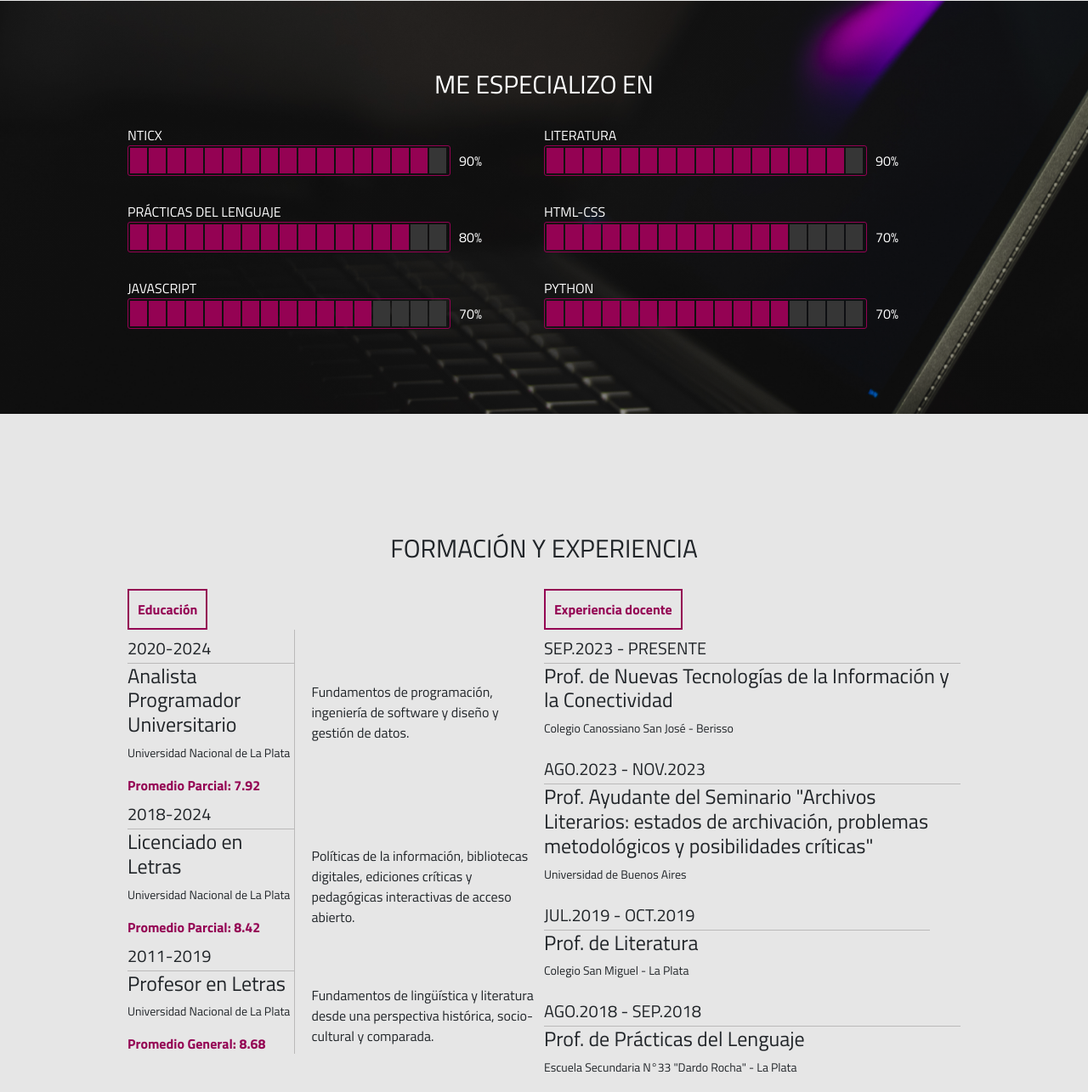
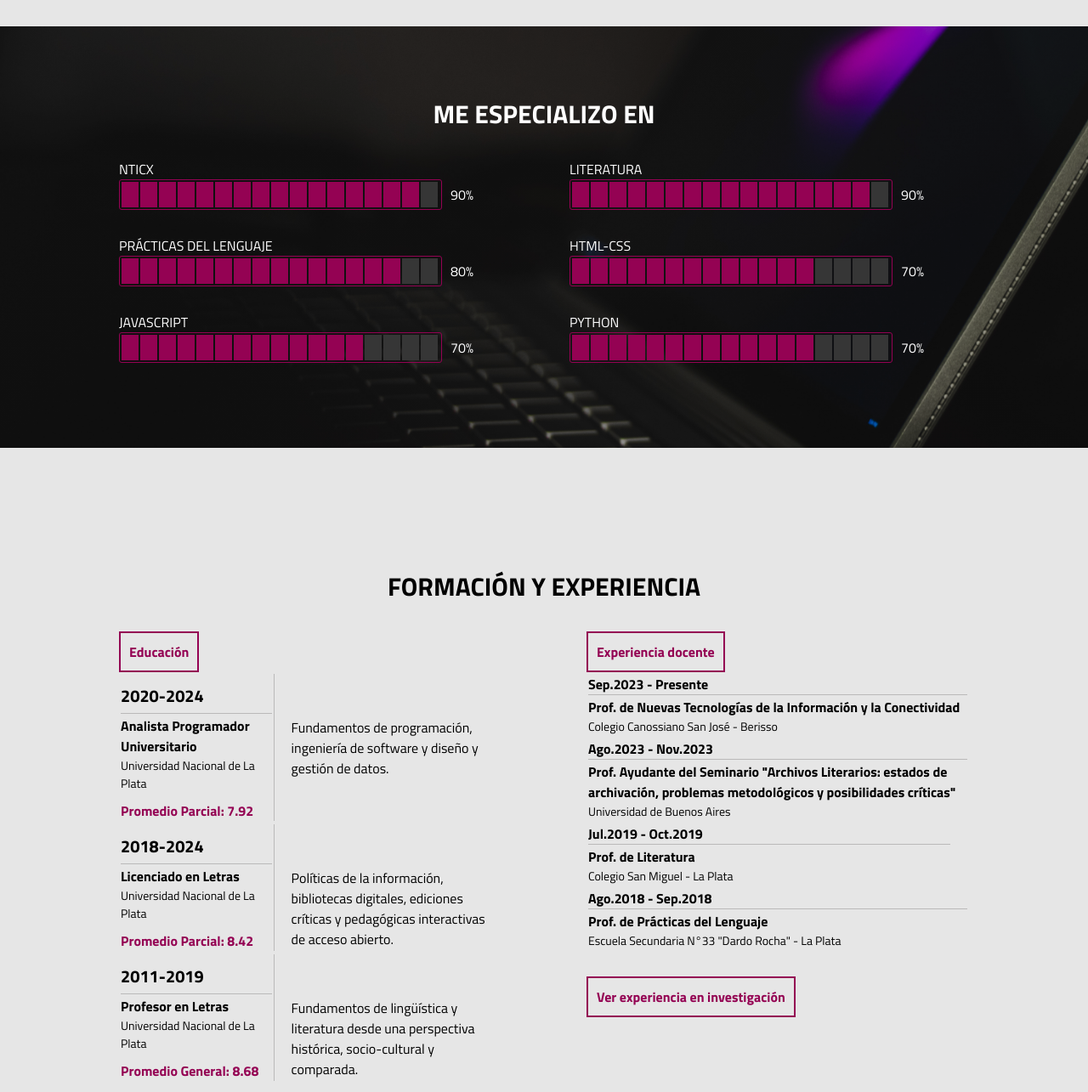
Before and after one commit to maurokeindeveloper/online, a plain HTML site: page index.html in a window 1280 px wide. Shown: the part 1018-2303 px from the top of the page at 85% size. Drawn offline with nearby package versions, Linux system fonts and the light colour scheme.

Commit message:
working with responsive design #4

```diff
--- a/index.css
+++ b/index.css
@@ -375,7 +375,7 @@
 }
 
 /* RESPONSIVE SECTION */
-@media screen and (max-width:800px) {
+@media(max-width:800px) {
     .skills .content-section .rank {
         display: block;
     }
--- a/index.html
+++ b/index.html
@@ -9,7 +9,6 @@
         crossorigin="anonymous" referrerpolicy="no-referrer" />
     <link rel="stylesheet" href="index.css">
     <title>MAURO KEIN | CV</title>
-    <link rel="stylesheet" href="https://cdn.jsdelivr.net/npm/bootstrap@5.3.2/dist/css/bootstrap.min.css">
 </head>
 
 <body>
@@ -253,7 +252,7 @@
                                 <table>
                                     <tr>
                                         <td class="data">
-                                            <h3>Sep.2023 - Presente</h3>
+                                            <h4>Sep.2023 - Presente</h4>
                                         </td>
                                     </tr>
                                     <tr>
@@ -266,7 +265,7 @@
                                 <table>
                                     <tr>
                                         <td class="data">
-                                            <h3>Ago.2023 - Nov.2023</h3>
+                                            <h4>Ago.2023 - Nov.2023</h4>
                                         </td>
                                     </tr>
                                     <tr>
@@ -281,7 +280,7 @@
                                 <table>
                                     <tr>
                                         <td class="data">
-                                            <h3>Jul.2019 - Oct.2019</h3>
+                                            <h4>Jul.2019 - Oct.2019</h4>
                                         </td>
                                     </tr>
                                     <tr>
@@ -294,7 +293,7 @@
                                 <table>
                                     <tr>
                                         <td class="data">
-                                            <h3>Ago.2018 - Sep.2018</h3>
+                                            <h4>Ago.2018 - Sep.2018</h4>
                                         </td>
                                     </tr>
                                     <tr>
@@ -350,7 +349,6 @@
     </div>
 
     <script src="index.js" defer></script>
-    <script src="https://cdn.jsdelivr.net/npm/bootstrap@5.3.2/dist/js/bootstrap.bundle.min.js"></script>
 </body>
 
 </html>
```
